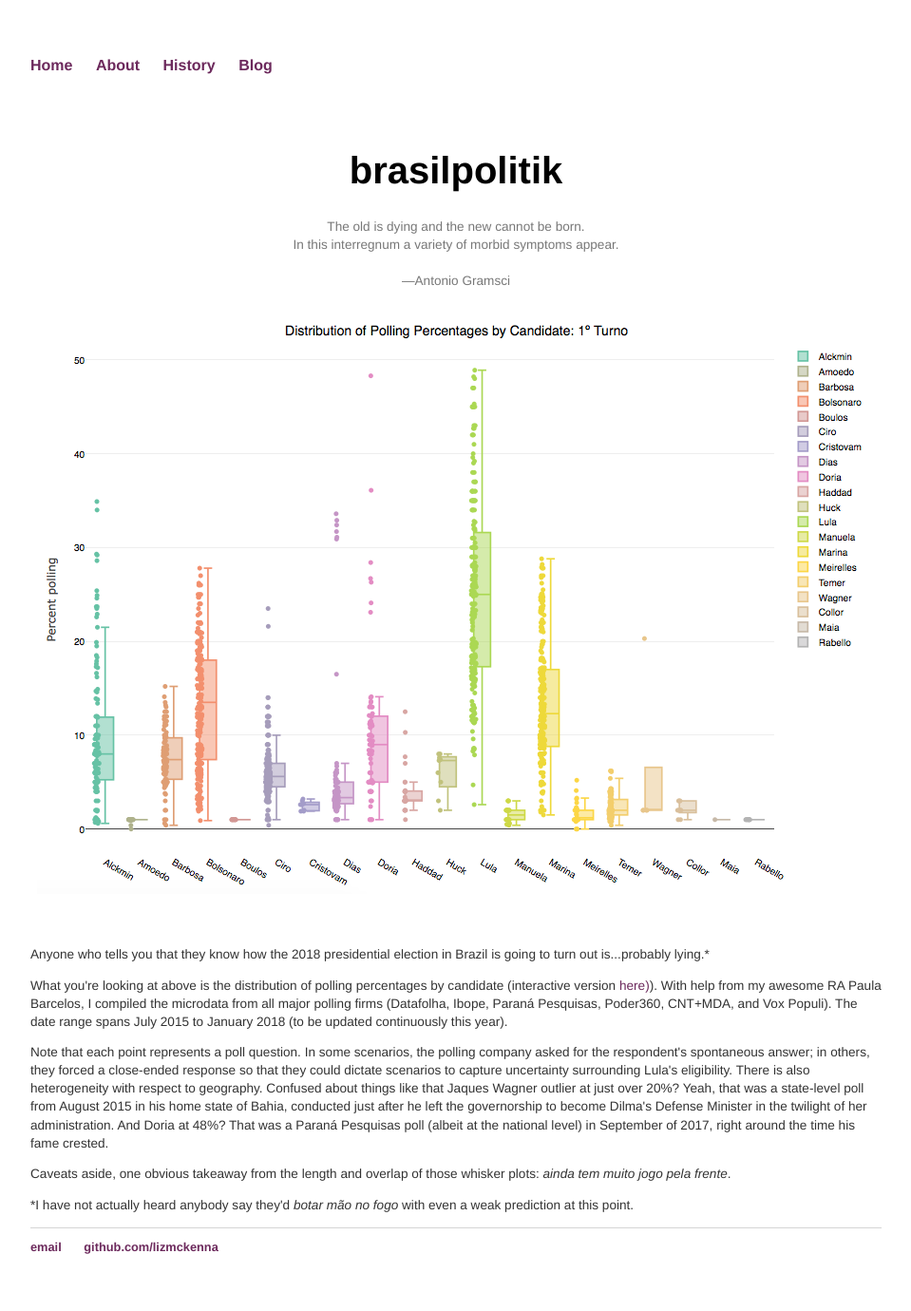
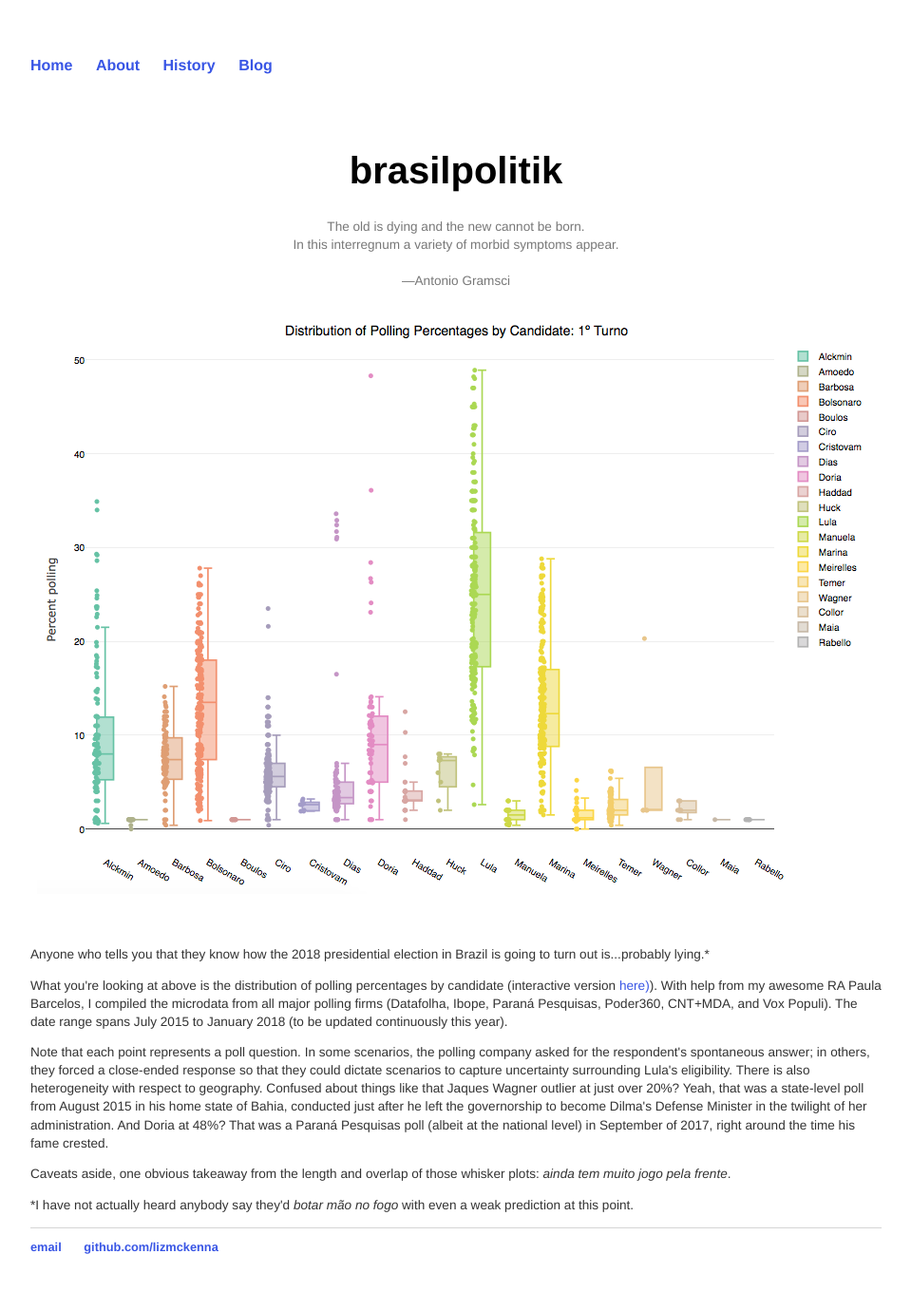
Before and after one commit to lizmckenna/elizabethmckenna.org, a Jekyll site: the page built from index.html, in a window 1280 px wide. Shown: the whole page at 95% size, without its empty margins (160-1119 px from the left). Built offline with Jekyll 4.4.1, drawn with Linux system fonts in a browser that asks for light colours.

Commit message:
Update main.css

```diff
--- a/css/main.css
+++ b/css/main.css
@@ -14,7 +14,7 @@ nav ul li, footer ul li {
 }
 a {
     text-decoration: none;
-    color: #6C295C;
+    color: #3855E5;
 }
 a:hover {
     text-decoration: underline;
```
